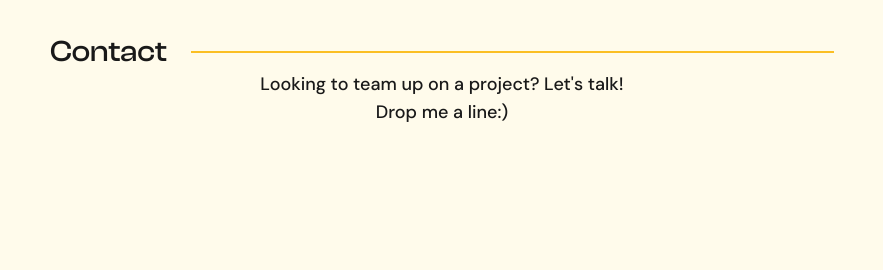
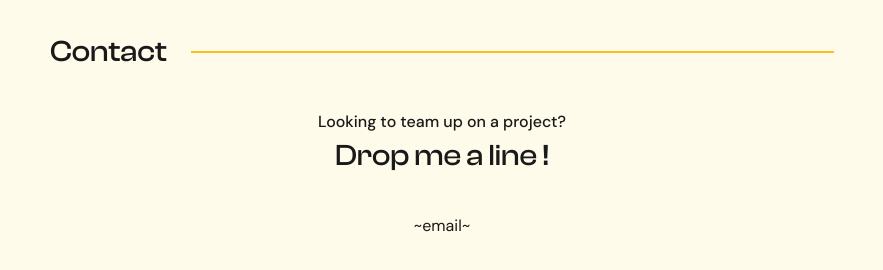
Before and after one commit to iammminzzy/portfolio, a Next.js app: page / in a window 1280 px wide. Shown: the part 4059-4329 px from the top of the page, without its empty margins (198-1081 px from the left). Built offline with nearby package versions, Linux system fonts and the light colour scheme; a web font is replaced by a local one.

Commit message:
chore: modify the layout of contact section

```diff
--- a/components/common/SectionTitle.tsx
+++ b/components/common/SectionTitle.tsx
@@ -8,7 +8,7 @@ const SectionTitle = ({ titleNo, title }: SectionTitleProps) => {
     <h2 className="font-titleFont text-3xl font-medium flex items-center">
       <span className="text-base md:text-lg">{titleNo}</span>
       {title}
-      <span className="hidden md:inline-flex md:w-full lgl:2-72 h-0.5 bg-pointYellow ml-6" />
+      <span className="hidden md:inline-flex md:w-full h-0.5 bg-pointYellow ml-6" />
     </h2>
   );
 };
--- a/components/contact/Contact.tsx
+++ b/components/contact/Contact.tsx
@@ -4,14 +4,20 @@ const Contact = () => {
   return (
     <section
       id="contact"
-      className="flex flex-col justify-start px-[10%] mx-auto w-full max-w-contentContainer min-h-screen py-24"
+      className="flex flex-col justify-start px-[10%] mx-auto w-full min-h-screen py-24"
     >
       <SectionTitle title="Contact" />
-      <div className="flex flex-col w-full items-center  font-medium">
-        <p className="text-lg text-center">
-          Looking to team up on a project? Let&#39;s talk!
-          <br /> Drop me a line:)
-        </p>
+      <div className="flex flex-col items-center pt-10">
+        {/* <h2 className="flex items-center gap-3 text-base mb-7">
+          <span className="hidden md:inline-flex md:w-20 h-0.5 bg-pointYellow" />
+          Contact
+          <span className="hidden md:inline-flex md:w-20 h-0.5 bg-pointYellow" />
+        </h2> */}
+        <p className="font-medium">Looking to team up on a project?</p>
+        <h3 className="mt-1 font-titleFont font-medium text-3xl">
+          Drop me a line !
+        </h3>
+        <div className="py-10">~email~</div>
       </div>
     </section>
   );
```
